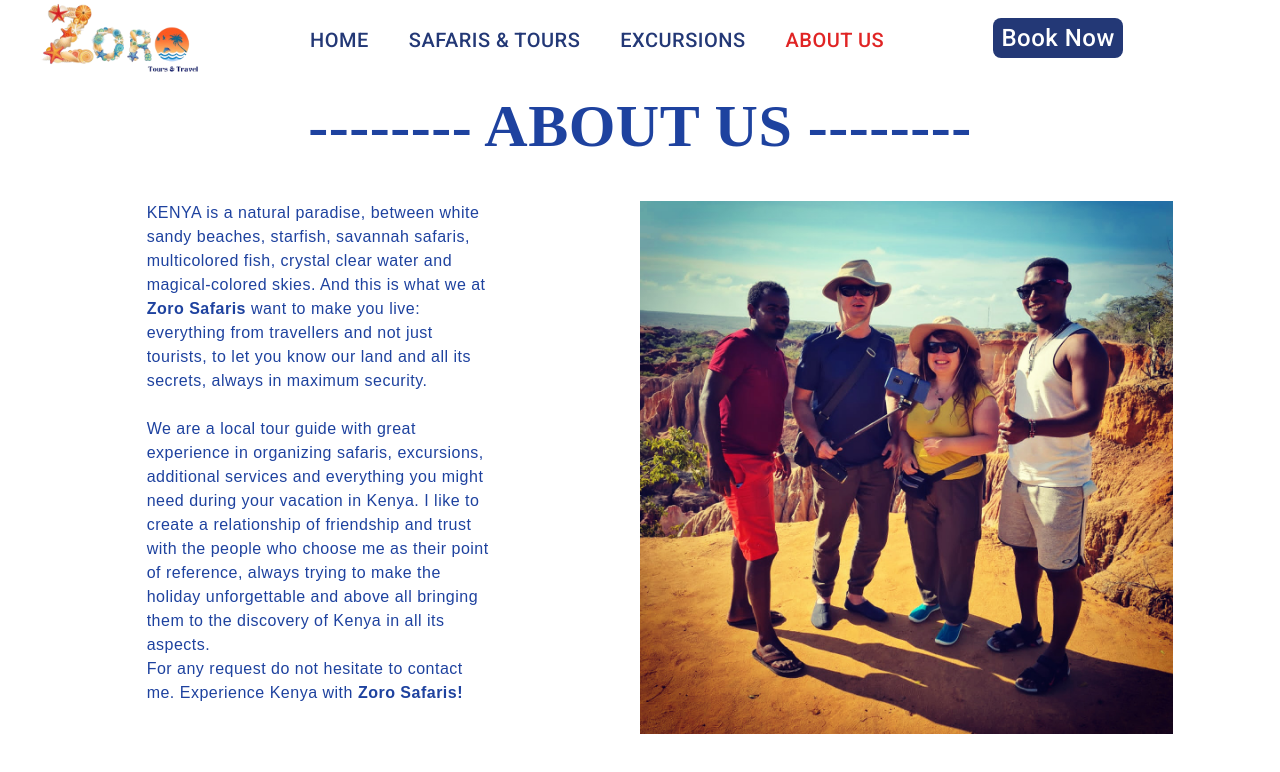
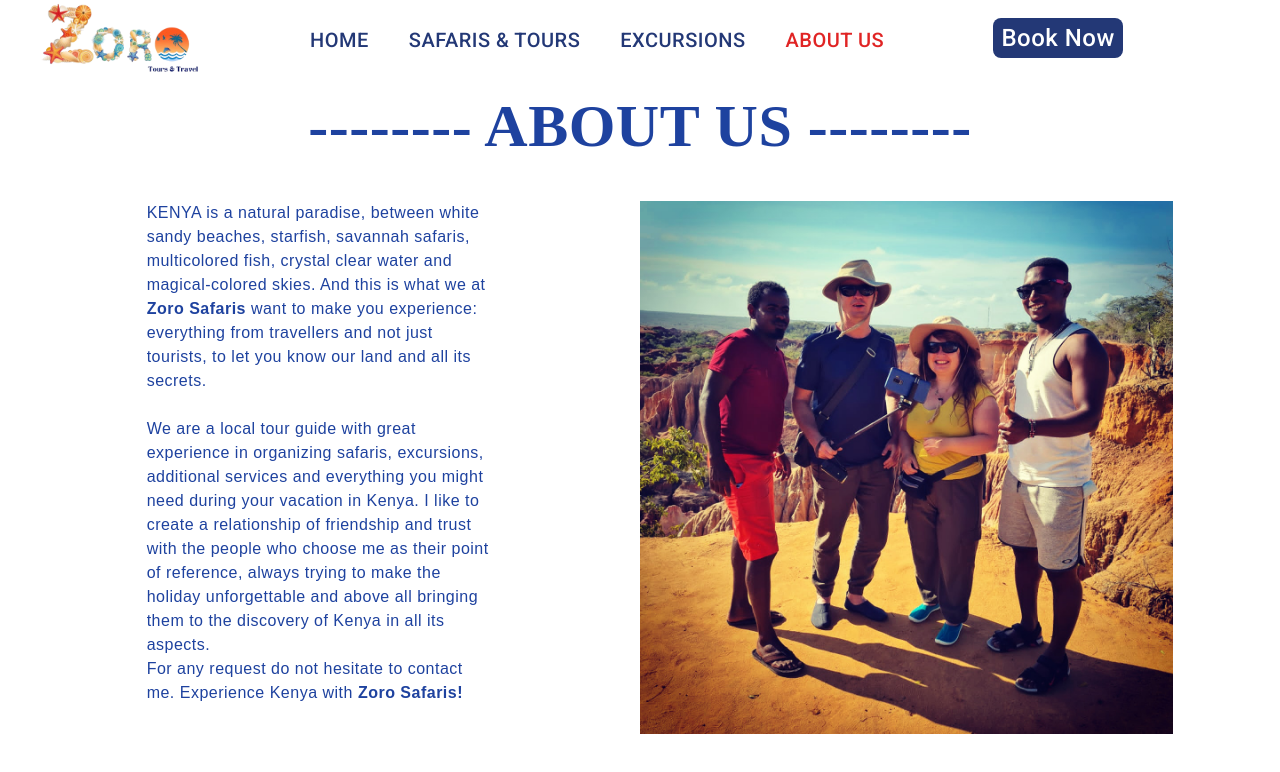
Before and after one commit to plf-computing/zoro-safaris, an Angular app: page /about-us in a window 1280 px wide. Shown: the top 772 px of the page. Built offline with nearby package versions, Linux system fonts and the light colour scheme.

Commit message:
"Updated About Us component HTML: changed 'live' to 'experience', removed 'in maximum security' phrase, and added newline at end of file."

```diff
--- a/src/app/about-us/about-us.component.html
+++ b/src/app/about-us/about-us.component.html
@@ -6,7 +6,7 @@
     <div class="flex flex-col lg:grid lg:grid-cols-12">
 
         <div class="lg:col-start-2 lg:col-span-4">
-            <p class="px-10 text-base font-poppins-regular text-blue-800 leading-6">KENYA is a natural paradise, between white sandy beaches, starfish, savannah safaris, multicolored fish, crystal clear water and magical-colored skies. And this is what we at <strong>Zoro Safaris </strong>want to make you live: everything from travellers and not just tourists, to let you know our land and all its secrets, always in maximum security.
+            <p class="px-10 text-base font-poppins-regular text-blue-800 leading-6">KENYA is a natural paradise, between white sandy beaches, starfish, savannah safaris, multicolored fish, crystal clear water and magical-colored skies. And this is what we at <strong>Zoro Safaris </strong>want to make you experience: everything from travellers and not just tourists, to let you know our land and all its secrets.
 <br><br>We are a local tour guide with great experience in organizing safaris, excursions, additional services and everything you might need during your vacation in Kenya. I like to create a relationship of friendship and trust with the people who choose me as their point of reference, always trying to make the holiday unforgettable and above all bringing them to the discovery of Kenya in all its aspects.
 <br>For any request do not hesitate to contact me. Experience Kenya with <strong>Zoro Safaris!</strong></p>
         </div>
```
